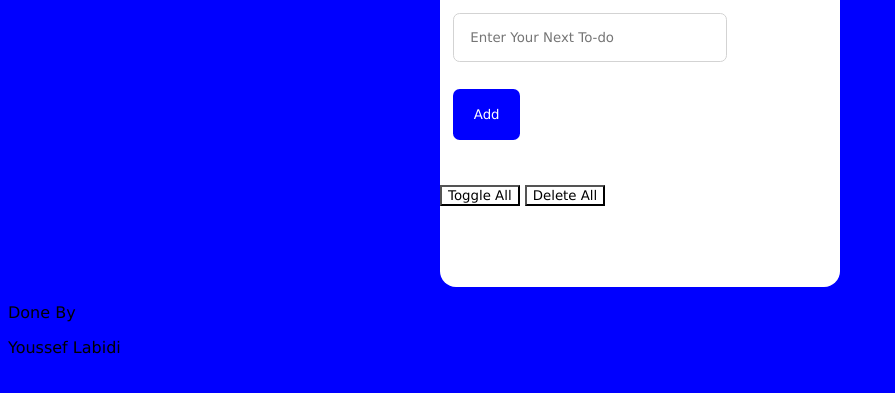
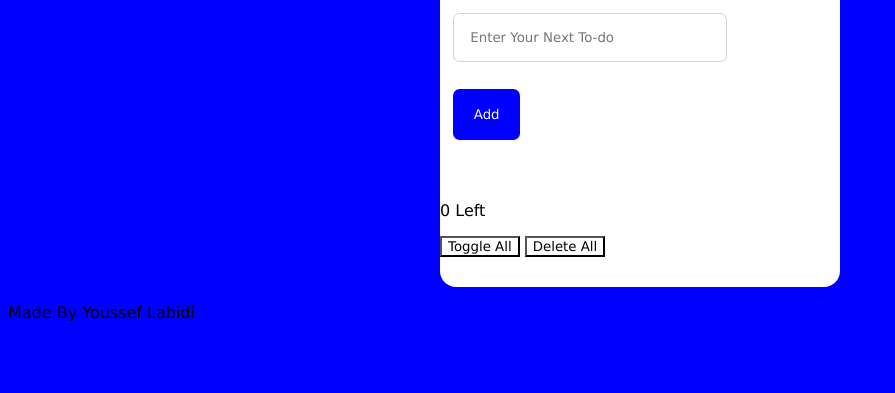
Before and after one commit to ylabidi11/Todo-List, a plain HTML site: page index.html in a window 1280 px wide. Shown: the part 121-514 px from the top of the page, without its empty margins (0-895 px from the left). Drawn offline with Linux system fonts and the light colour scheme.

Commit message:
Added updating todos left

```diff
--- a/index.html
+++ b/index.html
@@ -15,14 +15,15 @@
         <button class="add-todo" id="add-todo-button">Add</button>
         <ul id="todos-list"></ul>
         <div class="all-buttons">
+            <p id="counter">0 Left</p>
             <button id="toggle-all-button">Toggle All</button>
             <button id="delete-all-button">Delete All</button>
         </div>
     </div>
 
+
     <footer>
-        <p>Done By</p>
-        <p>Youssef Labidi</p>
+        <p class="author">Made By <span id="name">Youssef Labidi</span></p>
     </footer>
     <script src="script.js"></script>
 </body>
--- a/script.js
+++ b/script.js
@@ -3,6 +3,8 @@ const todos = []
 const DisplayTodos = () => {
     let ulList = document.getElementById("todos-list")
     ulList.innerHTML = ""
+    document.getElementById("counter").innerText = todos.length + " Left"
+
     for (let i = 0; i < todos.length; i++) {
         let li = document.createElement('li')
         li.innerText = ' ' + todos[i].todo
```
